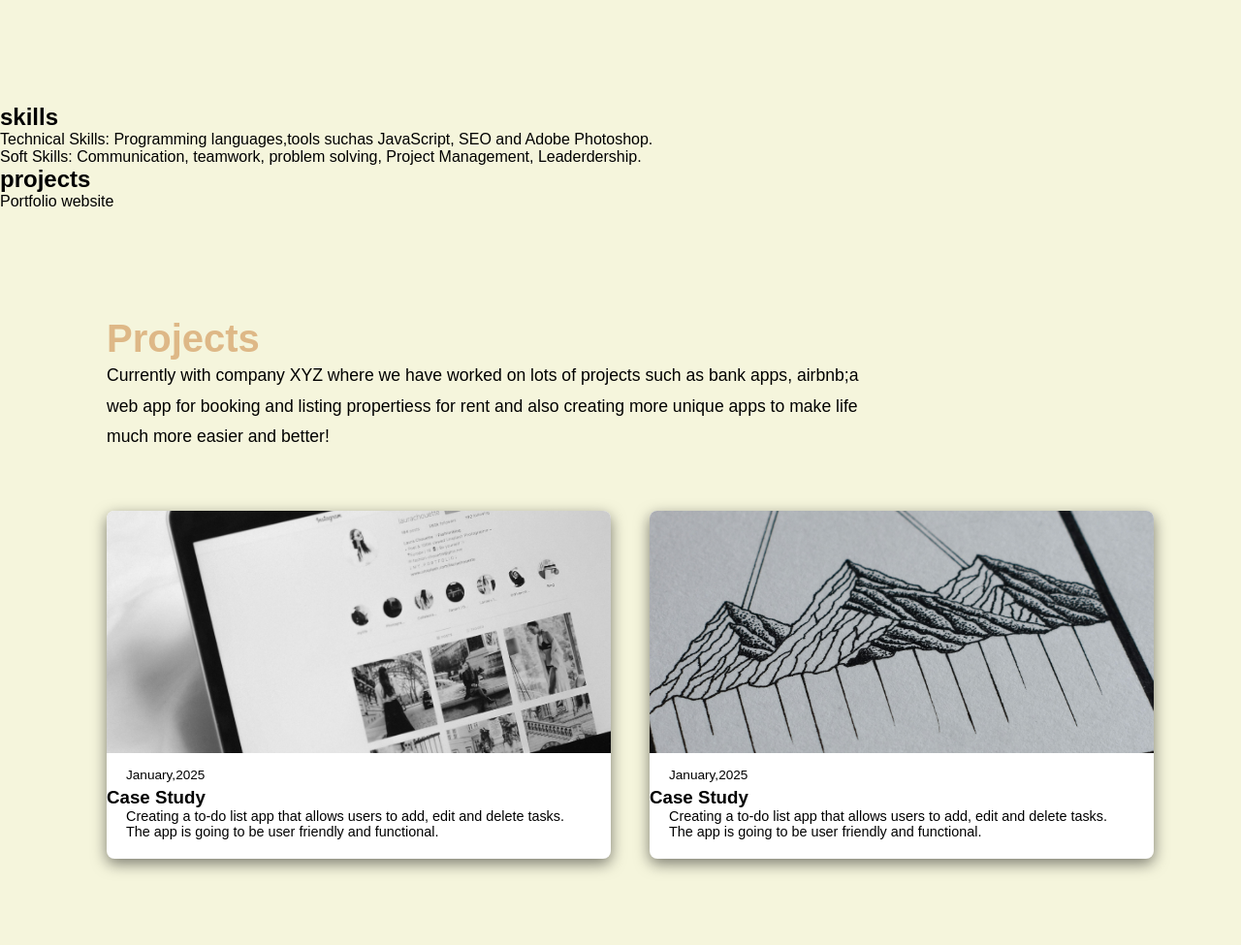
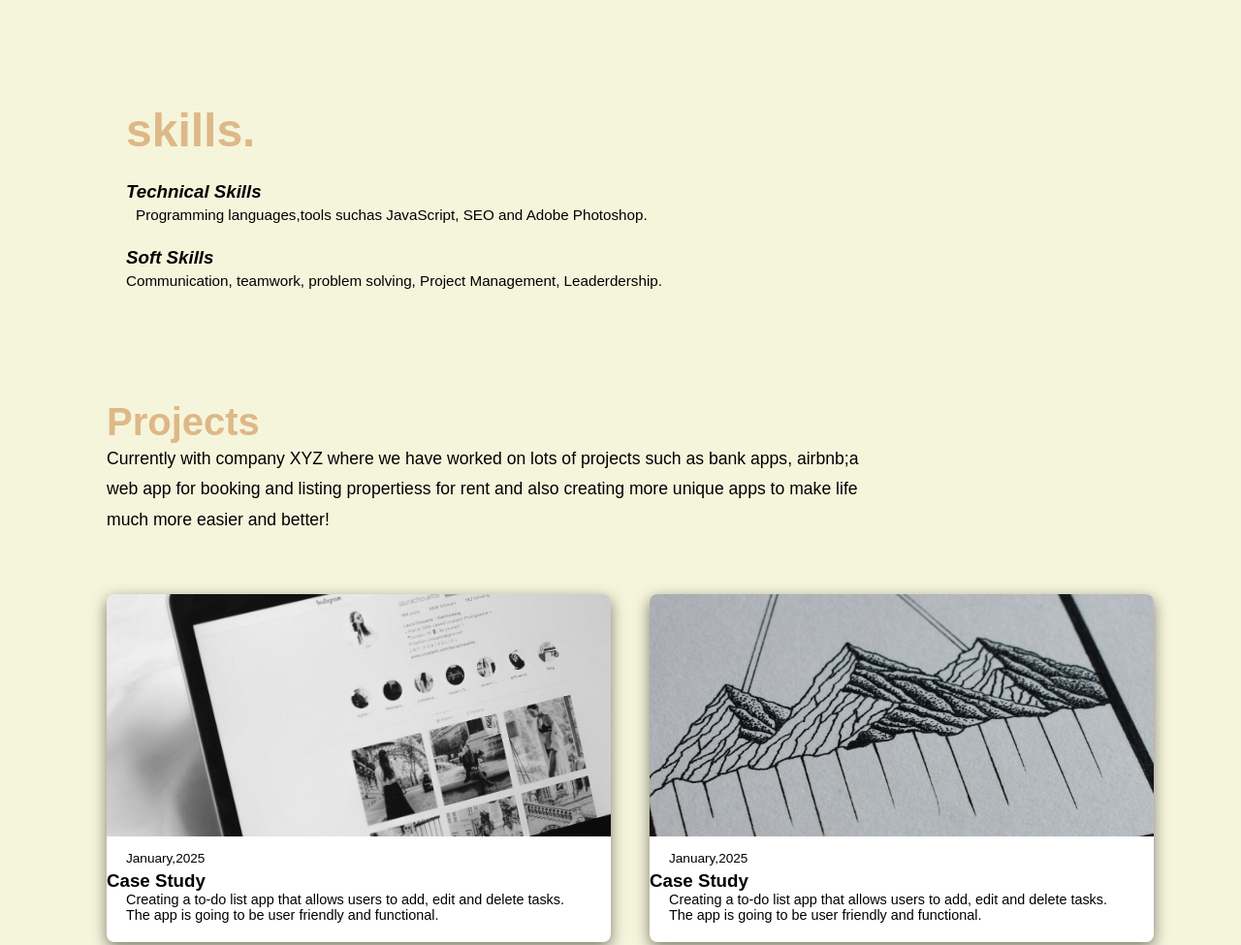
Before and after one commit to JennyOffin/PortfolioJen, a plain HTML site: page index.html in a window 1280 px wide. Shown: the part 1416-2391 px from the top of the page at 97% size. Drawn offline with Linux system fonts and the light colour scheme.

Commit message:
changed font

```diff
--- a/index.html
+++ b/index.html
@@ -51,9 +51,9 @@
       </div>
     </section>
 
-    <section id="about" class="about-section">
+    <section id="about." class="about-section">
       <div class="container">
-        <h2 class="section-title">About.</h2>
+        <h2 class="section-title">about.</h2>
         <p class="intro-text">
           I am a passionate junior web developer with 6months of
           experience creating visually stunning and effective designs. I am
@@ -92,26 +92,28 @@
     </section>
 
     <section>
-      <div class="my-skills">
-        <h2>skills</h2>
+      <div class="my-skills1">
+        <h2>skills.</h2>
+        <h3>Technical Skills</h3>
         <p>
-          Technical Skills: Programming languages,tools suchas JavaScript, SEO
+          Programming languages,tools suchas JavaScript, SEO
           and Adobe Photoshop.
         </p>
 
-        <p>
-          Soft Skills: Communication, teamwork, problem solving, Project
+        <div class="my-skills2">
+            <h3>Soft Skills</h3>
+             <p>
+           Communication, teamwork, problem solving, Project
           Management, Leaderdership.
         </p>
+        </div>
+
       </div>
 
-      <div class="my-projects">
-        <h2>projects</h2>
-        <p>Portfolio website</p>
-      </div>
+
     </section>
 
-    <section id="work" class="work-section">
+    <section id="work." class="work-section">
       <div class="container">
         <h2 class="section-title">Projects</h2>
         <p class="intro-text">
@@ -170,7 +172,14 @@
                <img src="./assets/contactjoe.jpg" alt="">
 
             </div>
-            <p class="last-part">Lorem ipsum dolor sit amet consectetur adipisicing elit. In voluptatum recusandae ab natus ducimus nisi asperiores quis expedita, aliquam aut.</p>
+            <p class="last-part">
+
+                Let's stay connected! <br>Feel free to connect with me on these platforms.
+            </p>
+            <p class="email">jenoffin@gmail.com
+
+            </p>
+            <p class="instagram">instagram.com/adwubi__</p>
         </div>
     </section>
   </body>
--- a/style.css
+++ b/style.css
@@ -23,8 +23,6 @@ body {
   width: 100%;
   color: white;
   padding: 15px;
-
-  border-radius: 50px;
 }
 
 .navbar nav {
@@ -88,6 +86,8 @@ body {
   display: flex;
   flex-direction: row;
   width: 100%;
+  flex-wrap: wrap;
+  align-items: center;
 }
 .hero-content{
   display: flex;
@@ -97,18 +97,19 @@ body {
   padding-top: 90px;
   justify-content: center;
   text-align: center;
+
 }
 
 .hero-image{
  width: 40%;
- padding-right: 100px
+ padding-right: 100px;
  /* height: 90px */
 }
 
 .hero-image img{
   object-fit: cover;
   height: 500px;
-  width: 100%
+  width: 100%;
 }
 
 .resume-button{
@@ -123,7 +124,7 @@ body {
 
 .resume-button a{
   text-decoration: none;
-  color: white
+  color: white;
 }
 
 .resume-button:hover{
@@ -227,13 +228,22 @@ body {
   padding: 100px;
 }
 
+.my-skills{
+  padding: 100px;
+}
+
 .timeline {
   position: relative;
   padding-left: 30px;
 }
 
+.my-skills1{
+  position: relative;
+  padding-left: 30px;
+}
+
 .timeline::before {
-  content: "";
+  content: '';
   position: absolute;
   left: 0;
   top: 0;
@@ -242,8 +252,9 @@ body {
   background-color: black;
 }
 
+
 .date-item::before {
-  content: "";
+  content: '';
   position: absolute;
   left: -8px;
   top: 5px;
@@ -266,9 +277,43 @@ body {
   font-size: 1em;
 }
 
+
+.my-skills1 h2{
+  color: burlywood;
+  margin-top: 0;
+  margin-bottom: 5px;
+  font-size: 3em;
+  padding-left: 100px;
+}
+
+.my-skills1 p{
+  padding-left: 110px;
+  font-weight: 100;
+}
+
+
+
 .date-item p {
   font-size: 0.95em;
   line-height: 1.7;
+}
+
+.my-skills1 p{
+  font-size: 0.95em;
+  line-height:1.7;
+}
+
+.my-skills2 p{
+  font-size: 0.95em;
+  line-height:1.7;
+  padding-left: 100px;
+  font-size: 20;
+}
+
+.my-skills1 h3{
+  font-style: italic;
+  padding-left: 100px;
+  padding-top: 20px;
 }
 
 .work-section {
@@ -354,6 +399,7 @@ body {
   object-position: center 30%;
   border-radius: 8px;
   box-shadow: 0 5px 15px rgba(0, 0, 0, 0.1);
+
 }
 /* .container{
   display: flex;
```
